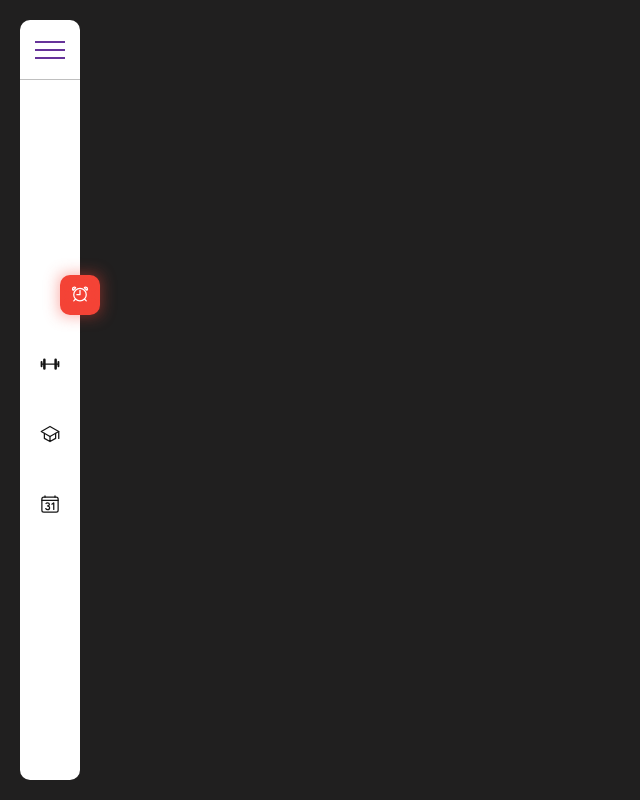
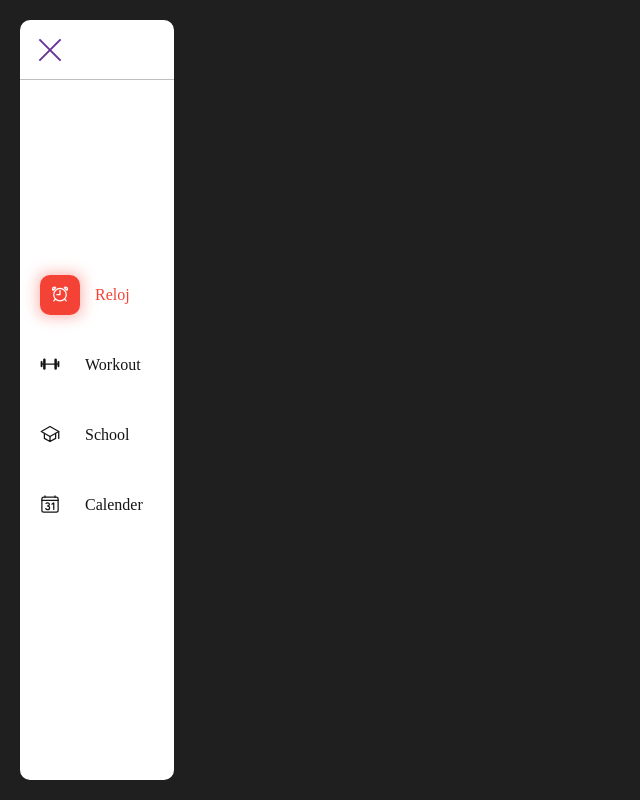
Before and after one commit to JoelLopezMendez/nav-side-Proyecto, a plain HTML site: page index.html in a window 1280 px wide. Both pictures are taken after a click on the element 50 px from the left and 50 px from the top of the page. Shown: the whole page, without its empty margins (0-640 px from the left). Drawn offline with nearby package versions, Linux system fonts and the light colour scheme.

Commit message:
add funcionality with js & add style for the open menu

```diff
--- a/script.js
+++ b/script.js
@@ -0,0 +1,19 @@
+"use strict";
+
+const menuToggle = document.querySelector('.menuToggle');
+const nav = document.querySelector('.nav');
+
+menuToggle.onclick = function () {
+    nav.classList.toggle('open');
+};
+
+const list = document.querySelectorAll('.list');
+
+function activeLink() {
+    list.forEach((item) => item.classList.remove('active'));
+    this.classList.add('active');
+}
+
+list.forEach((item) =>
+    item.addEventListener('click', activeLink)
+);
--- a/style.css
+++ b/style.css
@@ -130,7 +130,7 @@ más grande haste que cumpla con lo pedido en este caso  20px 0 20px 20px */
                     height: 60px;
                     display: flex;
                     align-items: center;
-                    color: aqua;
+                    color: #141414;
                     opacity: 0;
                     visibility: hidden;
                     transition: 0.5s;
@@ -138,4 +138,26 @@ más grande haste que cumpla con lo pedido en este caso  20px 0 20px 20px */
             }
         }
     }
+
+    &.open .menuToggle::before {
+        transform: translateY(0px) rotate(45deg);
+    }
+
+    &.open .menuToggle::after {
+        transform: translateY(0px) rotate(-45deg);
+        box-shadow: 0 0 0 rebeccapurple;
+    }
+
+    &.open {
+        width: 12%;
+    }
+
+    &.open ul li.active {
+        transform: translateX(10px);
+    }
+
+    &.open ul li a .text {
+        opacity: 1;
+        visibility: visible;
+    }
 }
```
